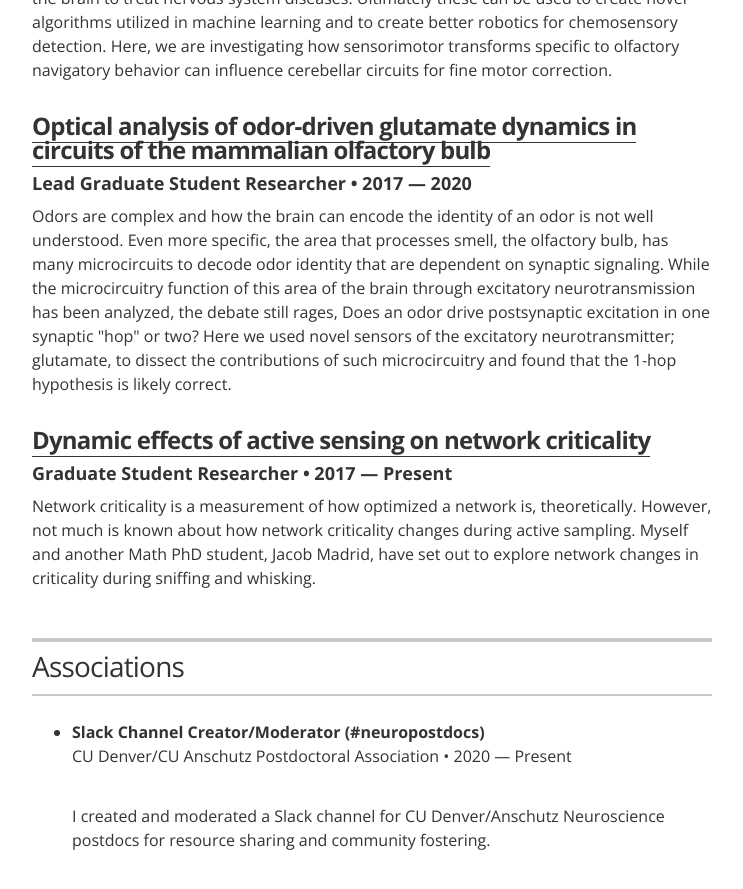
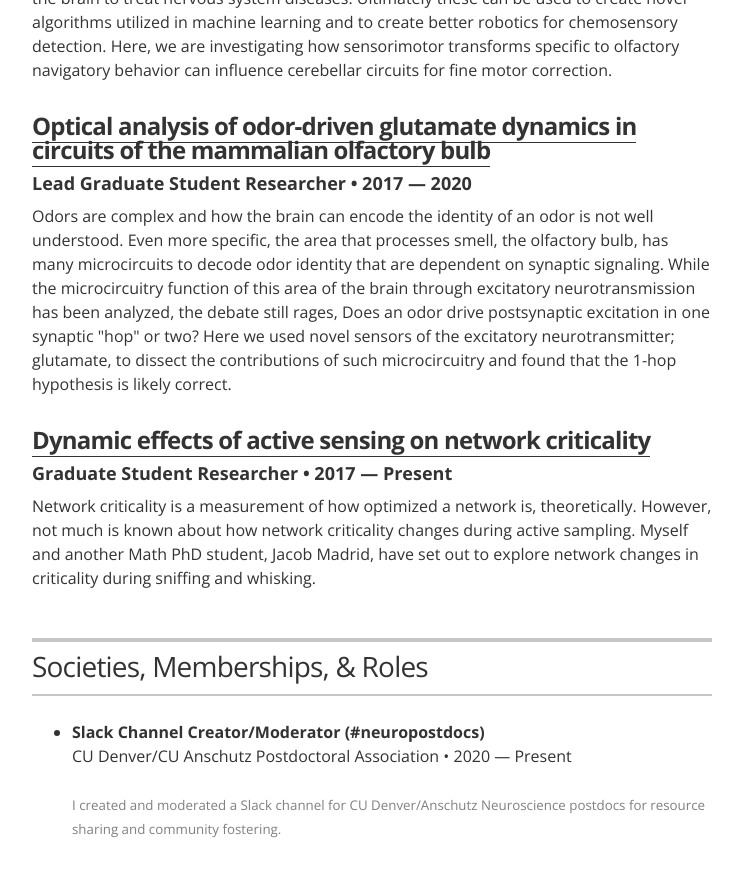
Before and after one commit to andsinpants/andsinpants.github.io, a Jekyll site: the page built from index.html, in a window 1280 px wide and 900 px high, scrolled down 4506 px. Shown: the top 889 px of the window, without its empty margins (268-1011 px from the left). Built offline with Jekyll 4.4.1, drawn with Linux system fonts in a browser that asks for light colours.

Commit message:
Update resume.html

```diff
--- a/_layouts/resume.html
+++ b/_layouts/resume.html
@@ -222,14 +222,14 @@
       <section class="content-section">
 
         <header class="section-header">
-          <h2>Associations</h2>
+          <h2>Societies, Memberships, &amp; Roles</h2>
         </header>
 
         <div class="resume-item" itemscope itemprop="memberOf" itemtype="http://schema.org/Organization">
         <ul class="resume-item-list">
         {% for associations in site.data.associations %}
           <li><b>{{ associations.role }}</b><br>{{ associations.organization }} &bull; {{ associations.year }}</li><br>
-		  <p class="resume-item-copy">{{ associations.summary }}</p>
+		  <span style="font-size:smaller; color: gray;">{{associations.summary }}</span>
           <!-- <h3 class="resume-item-title" itemprop="name">{% if associations.url %}<a href="{{ associations.url }}">{{ associations.organization }}</a>{% else %}{{ associations.organization }}{% endif %}</h3>
           <h4 class="resume-item-details" itemprop="description">{{ associations.role }} &bull; {{ associations.year }}</h4>
           <p class="resume-item-copy">{{ associations.summary }}</p> -->
```
